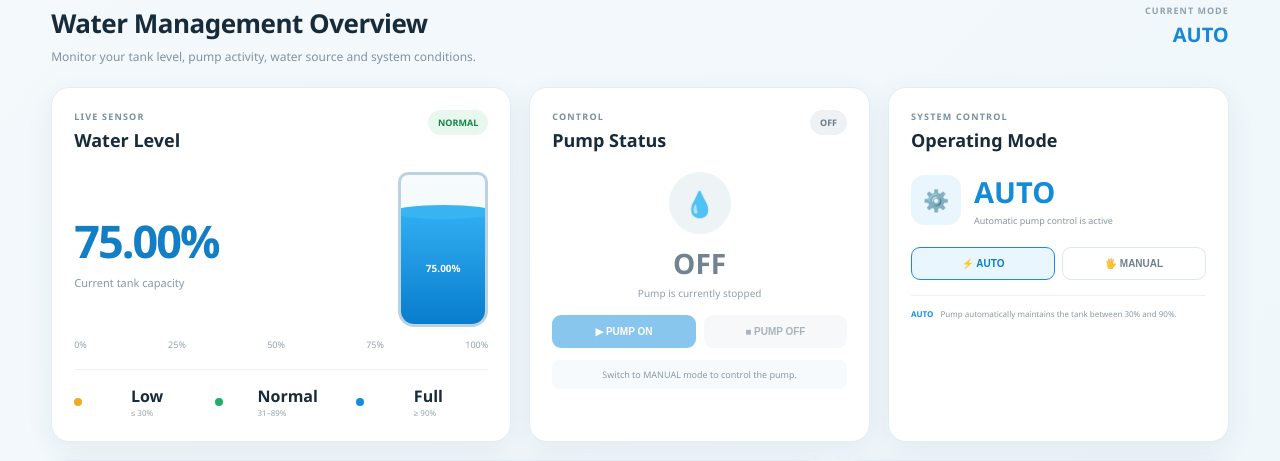
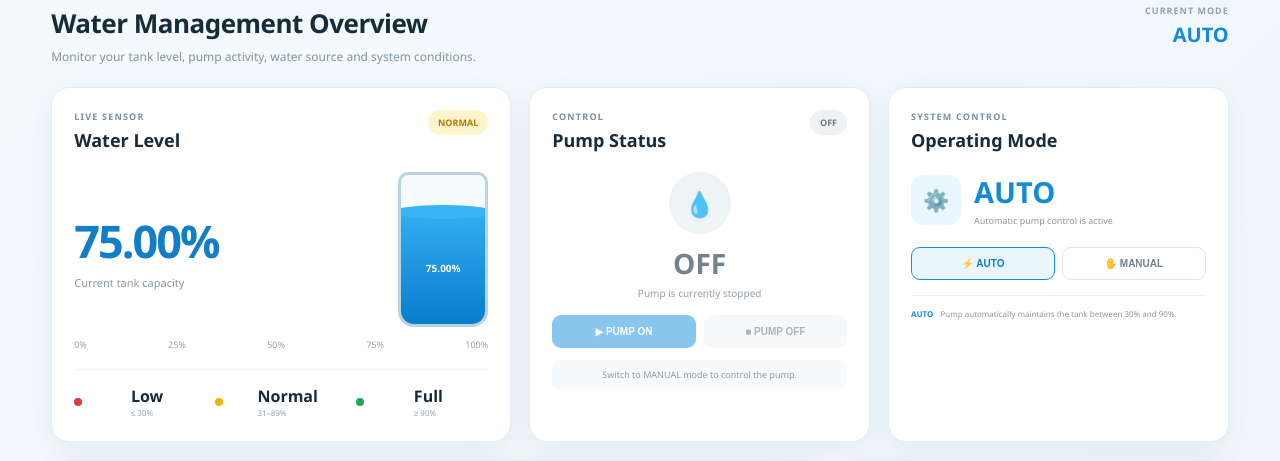
Before and after one commit to Abrar756/Smart-Water-Level-Monitor, a Flask app: page / in a window 1280 px wide. Shown: the part 154-615 px from the top of the page. Run offline with Flask 3, Linux system fonts and the light colour scheme.

Commit message:
Update style.css

```diff
--- a/static/style.css
+++ b/static/style.css
@@ -374,9 +374,9 @@ body {
 
 .status-badge.normal {
 
-    background: #e8f8ee;
-
-    color: #168449;
+    background: #fff4cc;
+
+    color: #b27a00;
 
 }
 
@@ -401,16 +401,16 @@ body {
 
 .status-badge.low {
 
-    background: #fff3d8;
-
-    color: #b77a08;
+    background: #ffe5e5;
+
+    color: #c62828;
 
 }
 
 
 .status-badge.full {
 
-    background: #e8f8ee;
+    background: #e4f7eb;
 
     color: #168449;
 
@@ -660,21 +660,21 @@ body {
 
 .low-color {
 
-    background: #f0aa22;
+    background: #e53935;
 
 }
 
 
 .normal-color {
 
-    background: #23ad6b;
+    background: #f0b400;
 
 }
 
 
 .full-color {
 
-    background: #158ddd;
+    background: #22a85a;
 
 }
 
```
